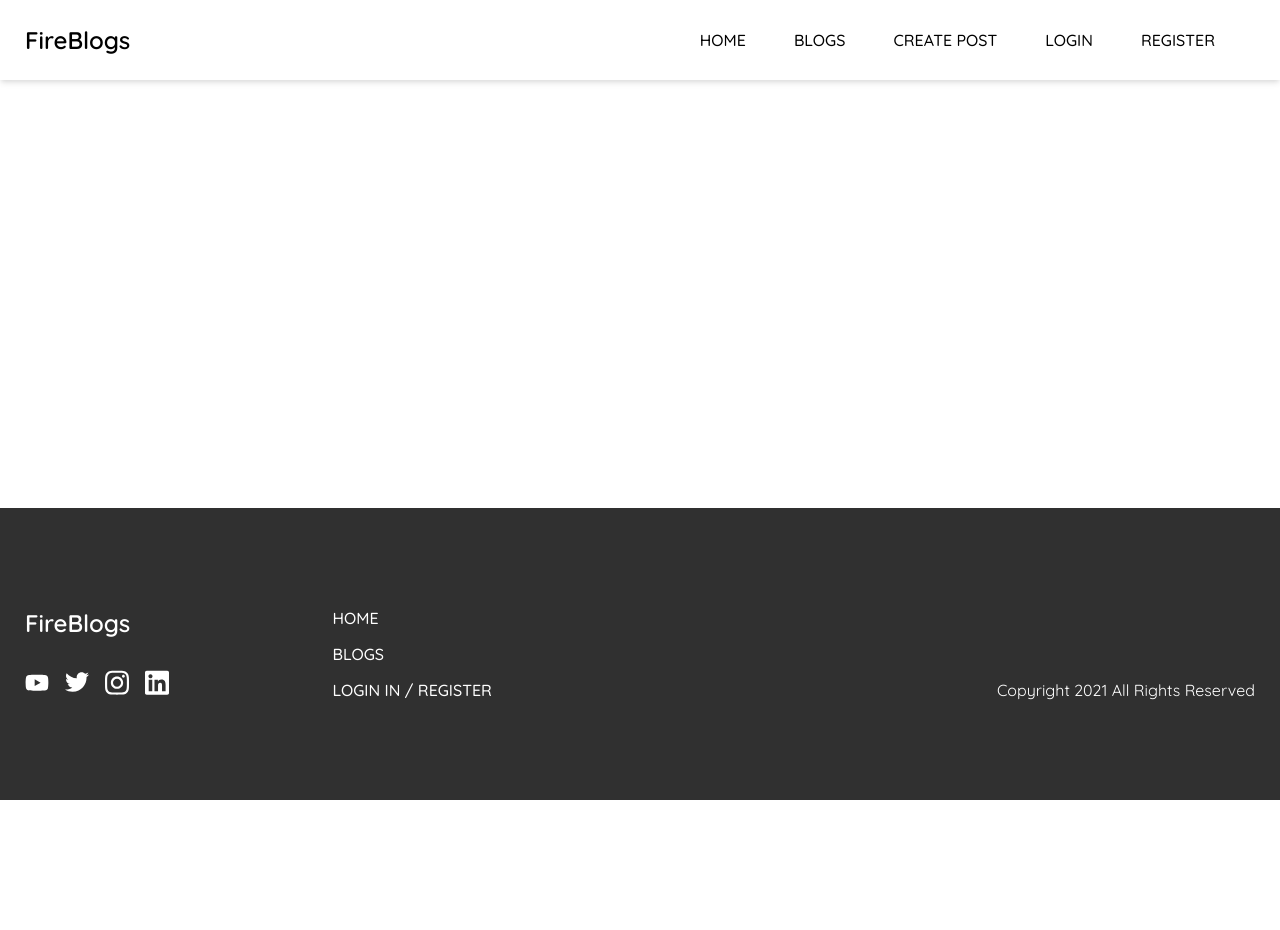
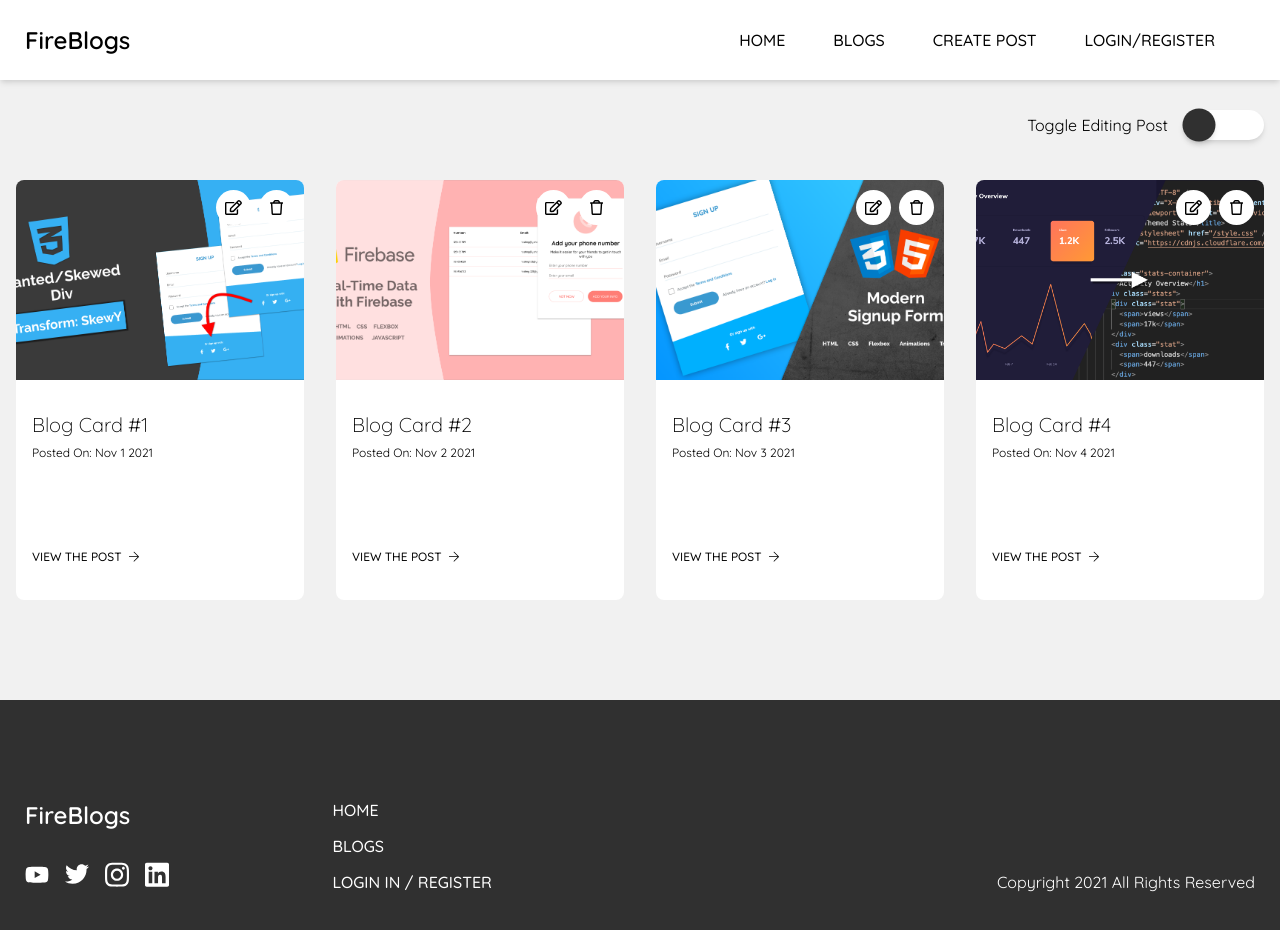
Before and after one commit to manishrajmishra/FireBlogs-VueJS---FireBase, a Vue app: page /blogs in a window 1280 px wide. Shown: the top 930 px of the page. Before the commit the page ends 800 px from the top, so only its background shows below. Built offline with nearby package versions, Linux system fonts and the light colour scheme; what vue2-editor would draw is missing.

Commit message:
Style: styled the blogs page

```diff
--- a/src/components/Navigation.vue
+++ b/src/components/Navigation.vue
@@ -9,8 +9,7 @@
                     <router-link class="link" to="#">Home</router-link>
                     <router-link class="link" to="#">Blogs</router-link>
                     <router-link class="link" to="#">Create Post</router-link>
-                    <router-link class="link" to="#">Login</router-link>
-                    <router-link class="link" to="#">Register</router-link>
+                    <router-link class="link" to="#">Login/Register</router-link>
                 </ul>
             </div>
         </nav>
@@ -20,8 +19,7 @@
                 <router-link class="link" to="#">Home</router-link>
                 <router-link class="link" to="#">Blogs</router-link>
                 <router-link class="link" to="#">Create Post</router-link>
-                <router-link class="link" to="#">Login</router-link>
-                <router-link class="link" to="#">Register</router-link>
+                <router-link class="link" to="#">Login/Register</router-link>
             </ul>
         </transition>
     </header>
--- a/src/views/Blogs.vue
+++ b/src/views/Blogs.vue
@@ -1,13 +1,70 @@
 <template>
-<div>
+<div class="blog-card-wrap">
+    <div class="blog-cards container">
+        <div class="toggle-edit">
+            <span>Toggle Editing Post</span>
+            <input type="checkbox" v-model="editPost"/>
+        </div>
+        <BlogCard :post="post" v-for="(post, index) in sampleBlogCards" :key="index"/>
+    </div>
 </div>
 </template>
 
 <script>
+import BlogCard from '@/components/BlogCard'
 export default {
-    name: 'blogs'
+    name: 'blogs',
+    components: {
+        BlogCard
+    },
+    computed: {
+        sampleBlogCards() {
+            return this.$store.state.sampleBlogCards
+        }
+    }
 }
 </script>
 
 <style lang="scss" scoped>
+.blog-cards {
+  position: relative;
+  .toggle-edit {
+    display: flex;
+    align-items: center;
+    position: absolute;
+    top: -70px;
+    right: 0;
+    span {
+      margin-right: 16px;
+    }
+    input[type="checkbox"] {
+      position: relative;
+      border: none;
+      -webkit-appearance: none;
+      background: #fff;
+      outline: none;
+      width: 80px;
+      height: 30px;
+      border-radius: 20px;
+      box-shadow: 0 4px 6px -1px rgba(0, 0, 0, 0.1), 0 2px 4px -1px rgba(0, 0, 0, 0.06);
+    }
+    input[type="checkbox"]:before {
+      content: "";
+      position: absolute;
+      width: 30px;
+      height: 30px;
+      border-radius: 20px;
+      top: 0;
+      left: 0;
+      background: #303030;
+      transform: scale(1.1);
+      transition: 750ms ease all;
+      box-shadow: 0 4px 6px -1px rgba(0, 0, 0, 0.1), 0 2px 4px -1px rgba(0, 0, 0, 0.06);
+    }
+    input:checked[type="checkbox"]:before {
+      background: #fff;
+      left: 52px;
+    }
+  }
+}
 </style>
```
